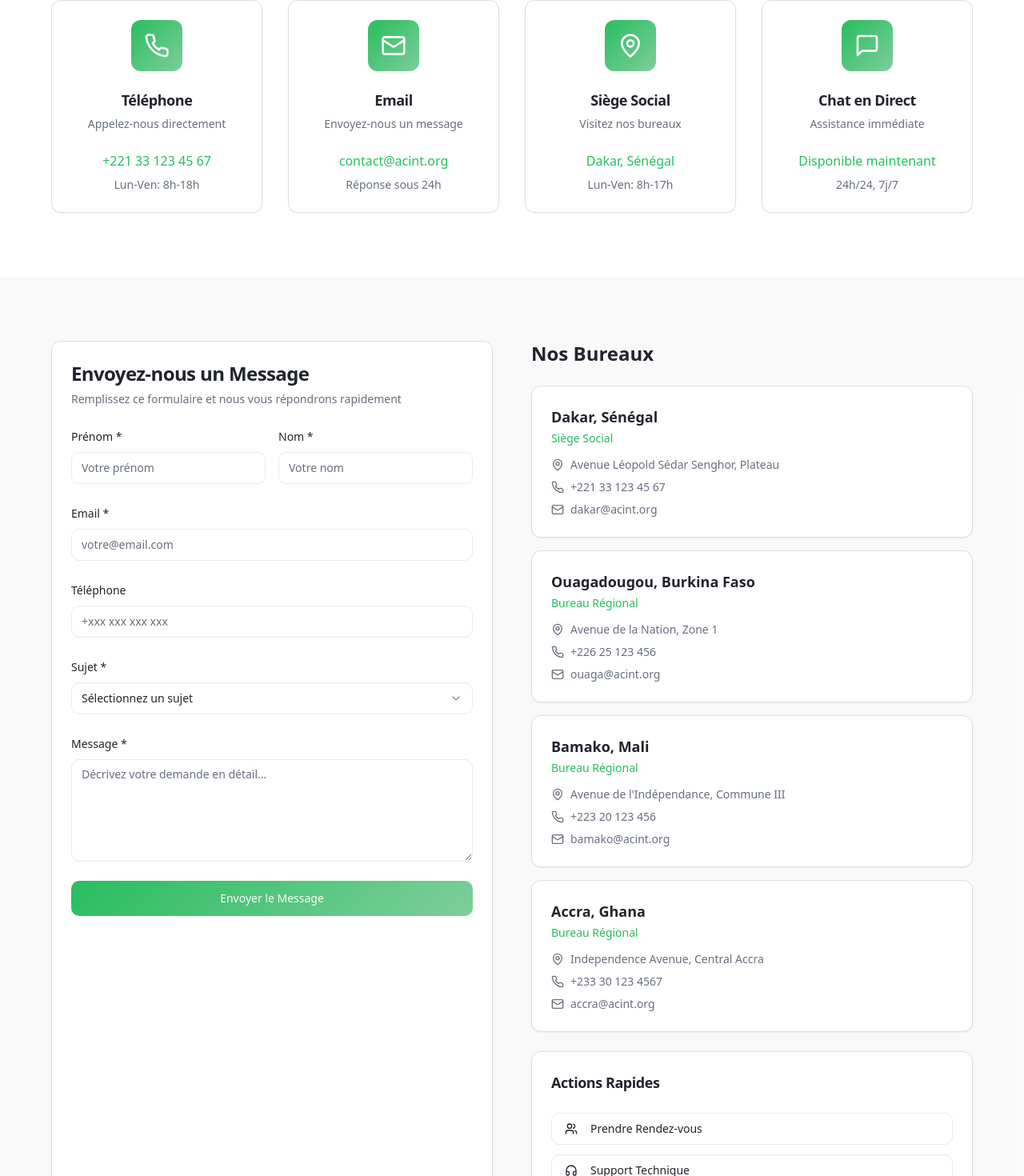
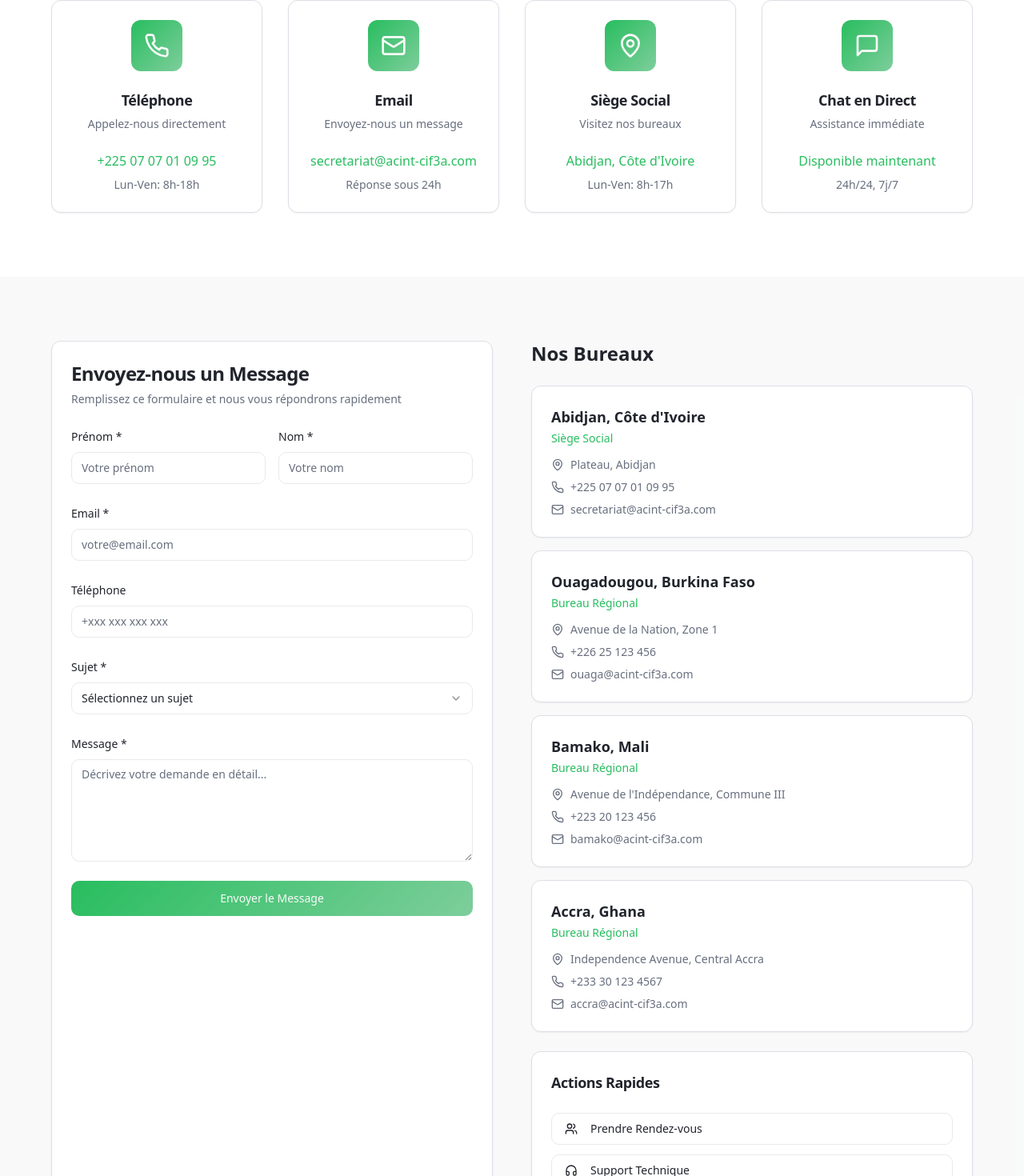
Before and after one commit to enexpharma/acint-grow-global, a React (Vite) app: page /contact in a window 1280 px wide. Shown: the part 525-1995 px from the top of the page at 80% size. Built offline with nearby package versions, Linux system fonts and the light colour scheme.

Commit message:
Update contact information
Update domain name, contact email, and phone number.

```diff
--- a/src/components/layout/Footer.tsx
+++ b/src/components/layout/Footer.tsx
@@ -133,13 +133,13 @@ const Footer = () => {
               <div className="flex items-center space-x-3">
                 <Phone className="w-5 h-5 text-primary flex-shrink-0" />
                 <span className="text-background/80">
-                  +225 XX XX XX XX XX
+                  +225 07 07 01 09 95
                 </span>
               </div>
               <div className="flex items-center space-x-3">
                 <Mail className="w-5 h-5 text-primary flex-shrink-0" />
                 <span className="text-background/80">
-                  contact@acint.org
+                  secretariat@acint-cif3a.com
                 </span>
               </div>
             </div>
--- a/src/pages/Contact.tsx
+++ b/src/pages/Contact.tsx
@@ -14,21 +14,21 @@ const Contact = () => {
       icon: Phone,
       title: "Téléphone",
       description: "Appelez-nous directement",
-      contact: "+221 33 123 45 67",
+      contact: "+225 07 07 01 09 95",
       hours: "Lun-Ven: 8h-18h"
     },
     {
       icon: Mail,
       title: "Email",
       description: "Envoyez-nous un message",
-      contact: "contact@acint.org",
+      contact: "secretariat@acint-cif3a.com",
       hours: "Réponse sous 24h"
     },
     {
       icon: MapPin,
       title: "Siège Social",
       description: "Visitez nos bureaux",
-      contact: "Dakar, Sénégal",
+      contact: "Abidjan, Côte d'Ivoire",
       hours: "Lun-Ven: 8h-17h"
     },
     {
@@ -42,11 +42,11 @@ const Contact = () => {
 
   const offices = [
     {
-      city: "Dakar",
-      country: "Sénégal",
-      address: "Avenue Léopold Sédar Senghor, Plateau",
-      phone: "+221 33 123 45 67",
-      email: "dakar@acint.org",
+      city: "Abidjan",
+      country: "Côte d'Ivoire",
+      address: "Plateau, Abidjan",
+      phone: "+225 07 07 01 09 95",
+      email: "secretariat@acint-cif3a.com",
       type: "Siège Social"
     },
     {
@@ -54,7 +54,7 @@ const Contact = () => {
       country: "Burkina Faso",
       address: "Avenue de la Nation, Zone 1",
       phone: "+226 25 123 456",
-      email: "ouaga@acint.org",
+      email: "ouaga@acint-cif3a.com",
       type: "Bureau Régional"
     },
     {
@@ -62,7 +62,7 @@ const Contact = () => {
       country: "Mali",
       address: "Avenue de l'Indépendance, Commune III",
       phone: "+223 20 123 456",
-      email: "bamako@acint.org",
+      email: "bamako@acint-cif3a.com",
       type: "Bureau Régional"
     },
     {
@@ -70,7 +70,7 @@ const Contact = () => {
       country: "Ghana",
       address: "Independence Avenue, Central Accra",
       phone: "+233 30 123 4567",
-      email: "accra@acint.org",
+      email: "accra@acint-cif3a.com",
       type: "Bureau Régional"
     }
   ];
```
